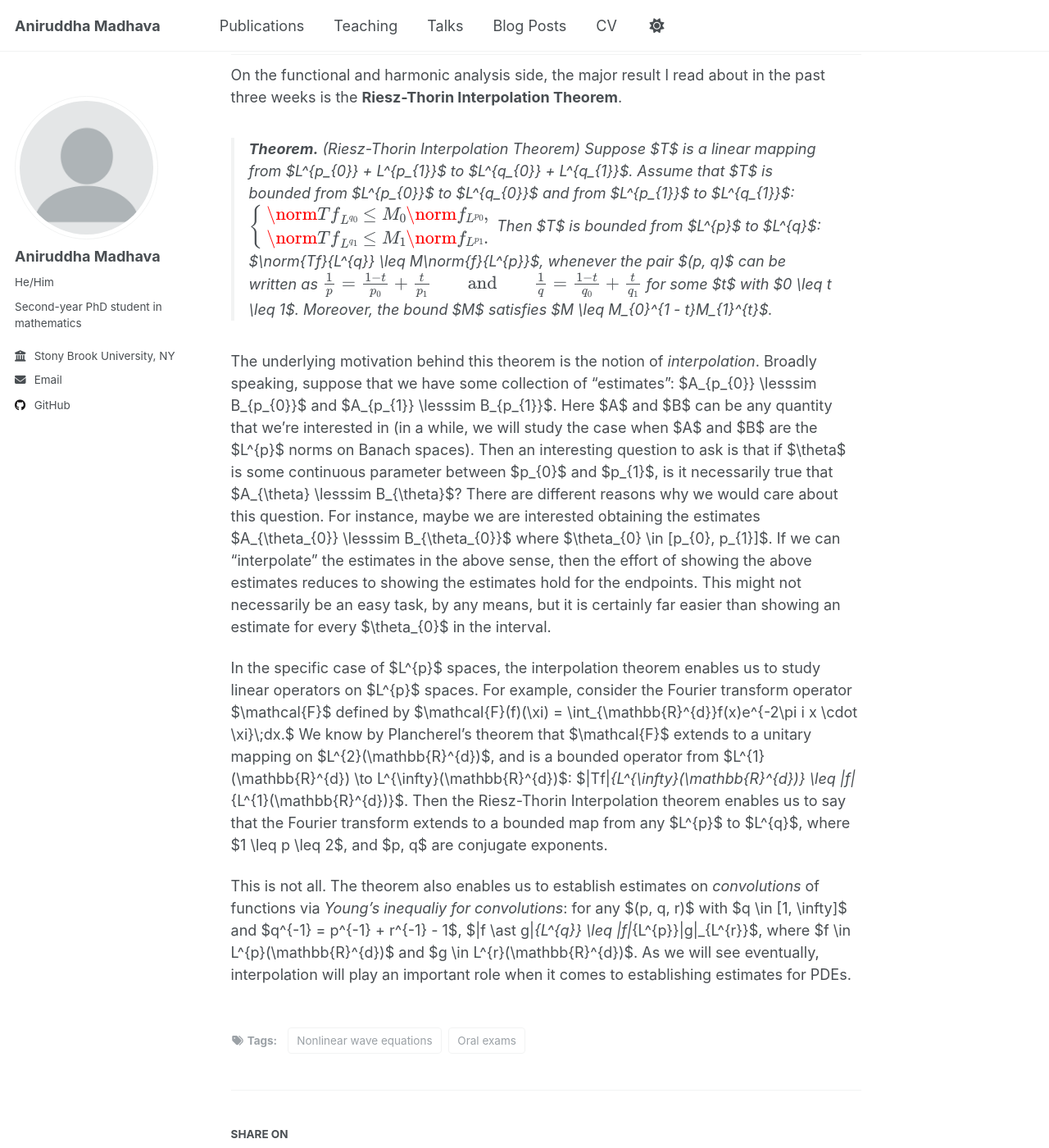
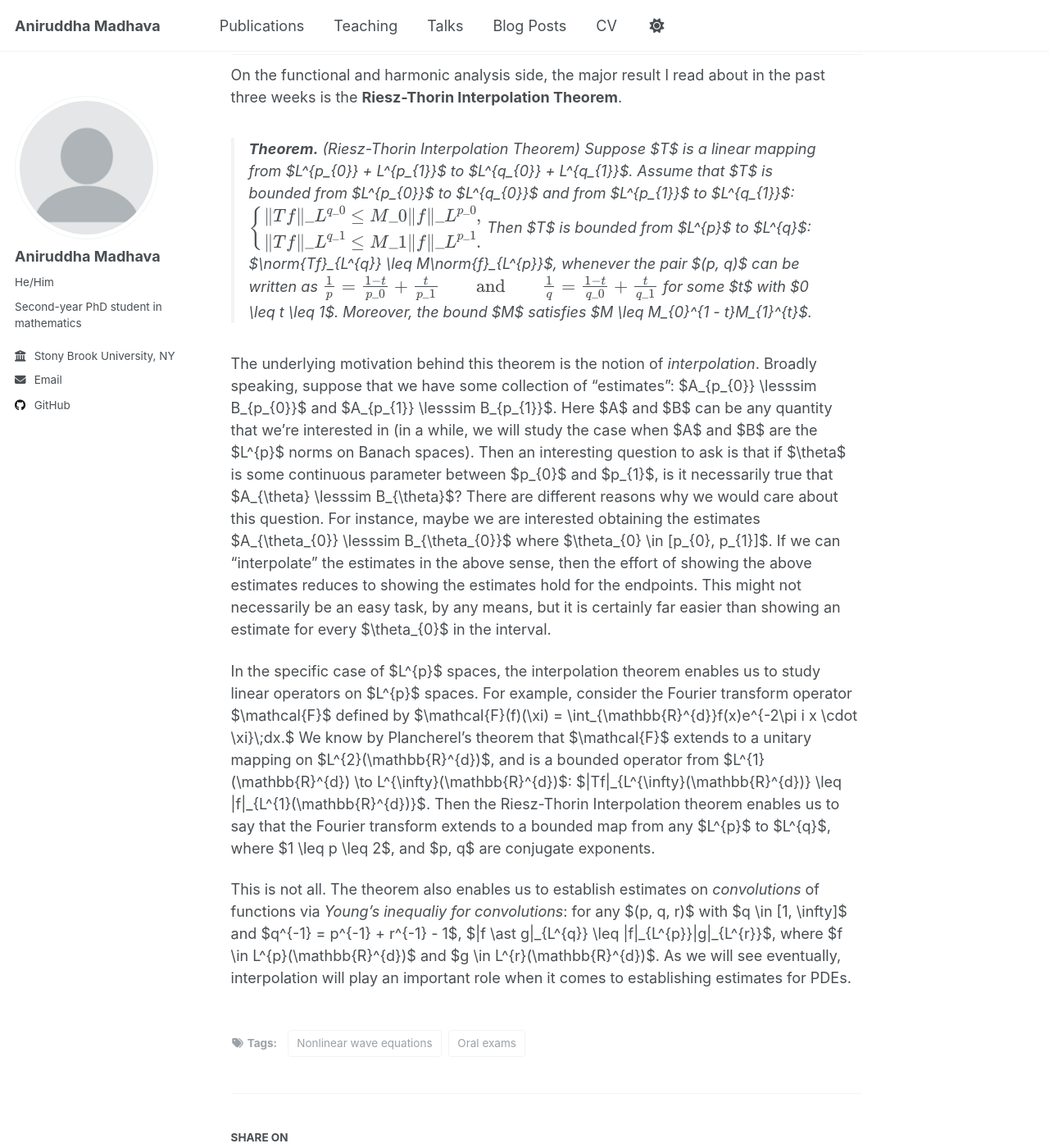
Before and after one commit to amadhava25/amadhava25.github.io, a Jekyll site: the page built from _posts/2026-09-26-blog-post-1.md, in a window 1280 px wide and 1400 px high, scrolled down 402 px. Shown: the whole window at 82% size. Built offline with Jekyll 4.4.1, drawn with Linux system fonts in a browser that asks for light colours; a script that is not in the unit is left out.

Commit message:
Fixing post

```diff
--- a/_posts/2026-09-26-blog-post-1.md
+++ b/_posts/2026-09-26-blog-post-1.md
@@ -12,24 +12,24 @@ Over the past few weeks, I have been reading about various results from the theo
 ## The Riesz-Thorin Interpolation Theorem
 
 On the functional and harmonic analysis side, the major result I read about in the past three weeks is the **Riesz-Thorin Interpolation Theorem**.
-> **Theorem.** (Riesz-Thorin Interpolation Theorem) 	Suppose $T$ is a linear mapping from $L^{p_{0}} + L^{p_{1}}$ to $L^{q_{0}} + L^{q_{1}}$. Assume that $T$ is bounded from $L^{p_{0}}$ to $L^{q_{0}}$ and from $L^{p_{1}}$ to $L^{q_{1}}$:
+> **Theorem.** (Riesz-Thorin Interpolation Theorem) 	Suppose $T$ is a linear mapping from $L^{p\_{0}} + L^{p\_{1}}$ to $L^{q\_{0}} + L^{q\_{1}}$. Assume that $T$ is bounded from $L^{p\_{0}}$ to $L^{q\_{0}}$ and from $L^{p\_{1}}$ to $L^{q\_{1}}$:
 $$
 		\left\{
 		\begin{aligned}
-			\norm{Tf}_{L^{q_{0}}} & \leq M_{0}\norm{f}_{L^{p_{0}}}, \\
-			\norm{Tf}_{L^{q_{1}}} & \leq M_{1}\norm{f}_{L^{p_{1}}}.
+			\|Tf\|\_{L^{q\_{0}}} & \leq M\_{0}\|f\|\_{L^{p\_{0}}}, \\
+			\|Tf\|\_{L^{q\_{1}}} & \leq M\_{1}\|f\|\_{L^{p\_{1}}}.
 		\end{aligned}
 		\right.
 $$
-	Then $T$ is bounded from $L^{p}$ to $L^{q}$: $\norm{Tf}_{L^{q}} \leq M\norm{f}_{L^{p}}$, whenever the pair $(p, q)$ can be written as
+	Then $T$ is bounded from $L^{p}$ to $L^{q}$: $\norm{Tf}\_{L^{q}} \leq M\norm{f}\_{L^{p}}$, whenever the pair $(p, q)$ can be written as
 $$
-		\frac{1}{p} = \frac{1 - t}{p_{0}} + \frac{t}{p_{1}} \qquad \text{and} \qquad \frac{1}{q} = \frac{1 - t}{q_{0}} + \frac{t}{q_{1}}
+		\frac{1}{p} = \frac{1 - t}{p\_{0}} + \frac{t}{p\_{1}} \qquad \text{and} \qquad \frac{1}{q} = \frac{1 - t}{q\_{0}} + \frac{t}{q\_{1}}
 $$
-	for some $t$ with $0 \leq t \leq 1$. Moreover, the bound $M$ satisfies $M \leq M_{0}^{1 - t}M_{1}^{t}$.
+	for some $t$ with $0 \leq t \leq 1$. Moreover, the bound $M$ satisfies $M \leq M\_{0}^{1 - t}M\_{1}^{t}$.
 
 
-The underlying motivation behind this theorem is the notion of *interpolation*. Broadly speaking, suppose that we have some collection of "estimates": $A_{p_{0}} \lesssim B_{p_{0}}$ and $A_{p_{1}} \lesssim B_{p_{1}}$. Here $A$ and $B$ can be any quantity that we're interested in (in a while, we will study the case when $A$ and $B$ are the $L^{p}$ norms on Banach spaces). Then an interesting question to ask is that if $\theta$ is some continuous parameter between $p_{0}$ and $p_{1}$, is it necessarily true that $A_{\theta} \lesssim B_{\theta}$? There are different reasons why we would care about this question. For instance, maybe we are interested obtaining the estimates $A_{\theta_{0}} \lesssim B_{\theta_{0}}$ where $\theta_{0} \in [p_{0}, p_{1}]$. If we can "interpolate" the estimates in the above sense, then the effort of showing the above estimates reduces to showing the estimates hold for the endpoints. This might not necessarily be an easy task, by any means, but it is certainly far easier than showing an estimate for every $\theta_{0}$ in the interval.
+The underlying motivation behind this theorem is the notion of *interpolation*. Broadly speaking, suppose that we have some collection of "estimates": $A\_{p\_{0}} \lesssim B\_{p\_{0}}$ and $A\_{p\_{1}} \lesssim B\_{p\_{1}}$. Here $A$ and $B$ can be any quantity that we're interested in (in a while, we will study the case when $A$ and $B$ are the $L^{p}$ norms on Banach spaces). Then an interesting question to ask is that if $\theta$ is some continuous parameter between $p\_{0}$ and $p\_{1}$, is it necessarily true that $A\_{\theta} \lesssim B\_{\theta}$? There are different reasons why we would care about this question. For instance, maybe we are interested obtaining the estimates $A\_{\theta\_{0}} \lesssim B\_{\theta\_{0}}$ where $\theta\_{0} \in [p\_{0}, p\_{1}]$. If we can "interpolate" the estimates in the above sense, then the effort of showing the above estimates reduces to showing the estimates hold for the endpoints. This might not necessarily be an easy task, by any means, but it is certainly far easier than showing an estimate for every $\theta\_{0}$ in the interval.
 
-In the specific case of $L^{p}$ spaces, the interpolation theorem enables us to study linear operators on $L^{p}$ spaces. For example, consider the Fourier transform operator $\mathcal{F}$ defined by $\mathcal{F}(f)(\xi) = \int_{\mathbb{R}^{d}}f(x)e^{-2\pi i x \cdot \xi}\;dx.$ We know by Plancherel's theorem that $\mathcal{F}$ extends to a unitary mapping on $L^{2}(\mathbb{R}^{d})$, and is a bounded operator from $L^{1}(\mathbb{R}^{d}) \to L^{\infty}(\mathbb{R}^{d})$: $\|Tf\|_{L^{\infty}(\mathbb{R}^{d})} \leq \|f\|_{L^{1}(\mathbb{R}^{d})}$. Then the Riesz-Thorin Interpolation theorem enables us to say that the Fourier transform extends to a bounded map from any $L^{p}$ to $L^{q}$, where $1 \leq p \leq 2$, and $p, q$ are conjugate exponents.
+In the specific case of $L^{p}$ spaces, the interpolation theorem enables us to study linear operators on $L^{p}$ spaces. For example, consider the Fourier transform operator $\mathcal{F}$ defined by $\mathcal{F}(f)(\xi) = \int\_{\mathbb{R}^{d}}f(x)e^{-2\pi i x \cdot \xi}\;dx.$ We know by Plancherel's theorem that $\mathcal{F}$ extends to a unitary mapping on $L^{2}(\mathbb{R}^{d})$, and is a bounded operator from $L^{1}(\mathbb{R}^{d}) \to L^{\infty}(\mathbb{R}^{d})$: $\|Tf\|\_{L^{\infty}(\mathbb{R}^{d})} \leq \|f\|\_{L^{1}(\mathbb{R}^{d})}$. Then the Riesz-Thorin Interpolation theorem enables us to say that the Fourier transform extends to a bounded map from any $L^{p}$ to $L^{q}$, where $1 \leq p \leq 2$, and $p, q$ are conjugate exponents.
 
-This is not all. The theorem also enables us to establish estimates on *convolutions* of functions via *Young's inequaliy for convolutions*: for any $(p, q, r)$ with $q \in [1, \infty]$ and $q^{-1} = p^{-1} + r^{-1} - 1$, $\|f \ast g\|_{L^{q}} \leq \|f\|_{L^{p}}\|g\|_{L^{r}}$, where $f \in L^{p}(\mathbb{R}^{d})$ and $g \in L^{r}(\mathbb{R}^{d})$. As we will see eventually, interpolation will play an important role when it comes to establishing estimates for PDEs.
+This is not all. The theorem also enables us to establish estimates on *convolutions* of functions via *Young's inequaliy for convolutions*: for any $(p, q, r)$ with $q \in [1, \infty]$ and $q^{-1} = p^{-1} + r^{-1} - 1$, $\|f \ast g\|\_{L^{q}} \leq \|f\|\_{L^{p}}\|g\|\_{L^{r}}$, where $f \in L^{p}(\mathbb{R}^{d})$ and $g \in L^{r}(\mathbb{R}^{d})$. As we will see eventually, interpolation will play an important role when it comes to establishing estimates for PDEs.
```
